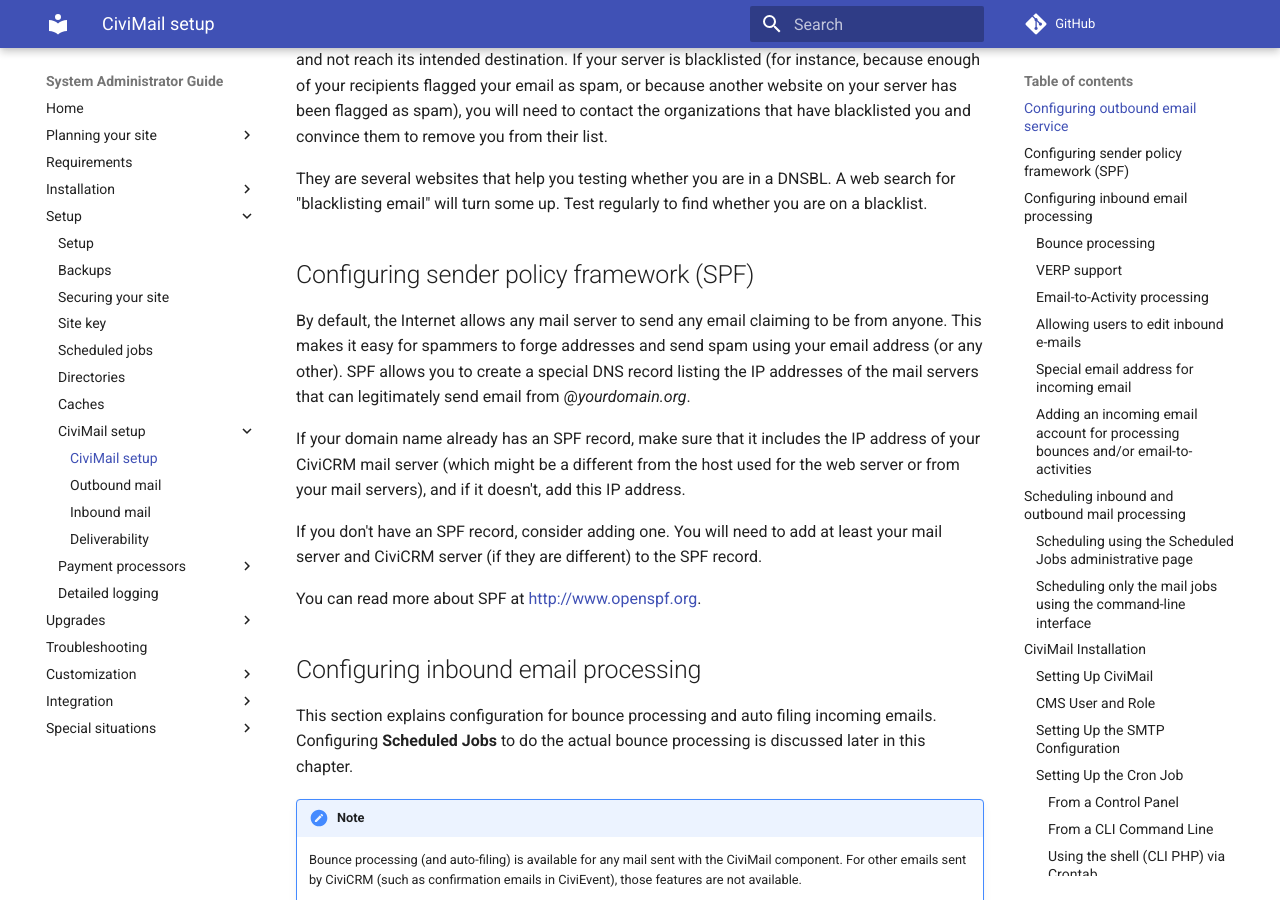
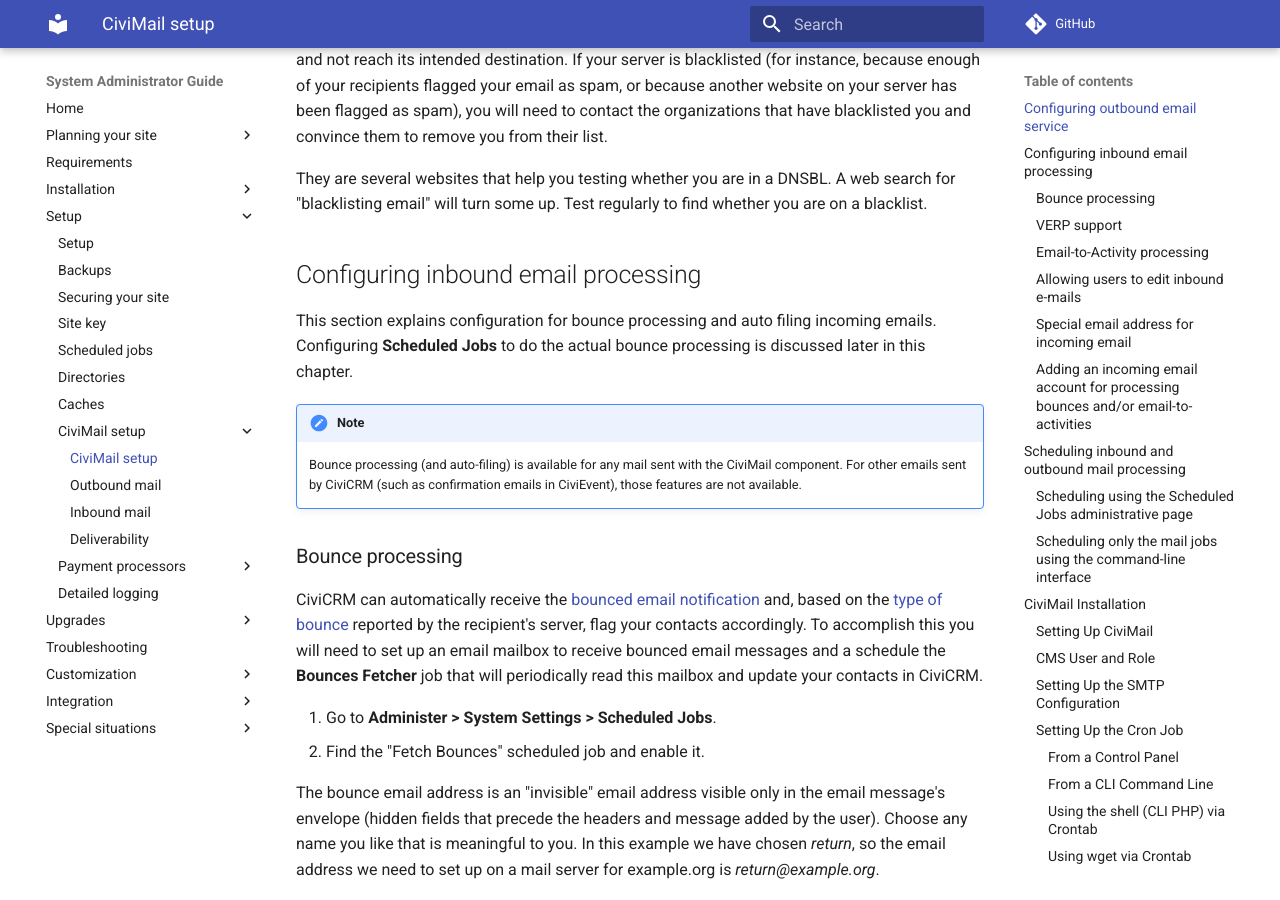
Before and after one commit to civicrm/civicrm-sysadmin-guide, an MkDocs documentation site: the page built from docs/setup/civimail/index.md, in a window 1280 px wide and 900 px high, scrolled down 2291 px. Built offline with MkDocs 1.6.1 and Material for MkDocs 9.7.7, drawn with Linux system fonts in a browser that asks for light colours; comment, search, counter and statistics services are not loaded; old or Windows-style settings are respelled for this version of MkDocs.

Commit message:
Update index.md

```diff
--- a/docs/setup/civimail/index.md
+++ b/docs/setup/civimail/index.md
@@ -121,27 +121,6 @@ to remove you from their list.
 They are several websites that help you testing whether you are in a
 DNSBL. A web search for "blacklisting email" will turn some up. Test
 regularly to find whether you are on a blacklist.
-
-## Configuring sender policy framework (SPF)
-
-By default, the Internet allows any mail server to send any email
-claiming to be from anyone. This makes it easy for spammers to forge
-addresses and send spam using your email address (or any other). SPF
-allows you to create a special DNS record listing the IP addresses of
-the mail servers that can legitimately send email from
-@*yourdomain.org*.
-
-If your domain name already has an SPF record, make sure that it
-includes the IP address of your CiviCRM mail server (which might be a
-different from the host used for the web server or from your mail
-servers), and if it doesn't, add this IP address.
-
-If you don't have an SPF record, consider adding one. You will need to
-add at least your mail server and CiviCRM server (if they are different)
-to the SPF record.
-
-You can read more about SPF at
-[http://www.openspf.org](http://www.openspf.org).
 
 ## Configuring inbound email processing
 
```
